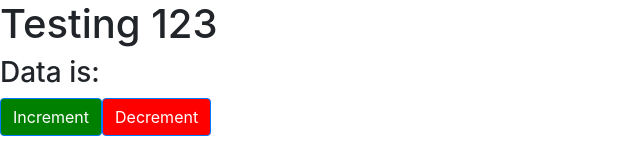
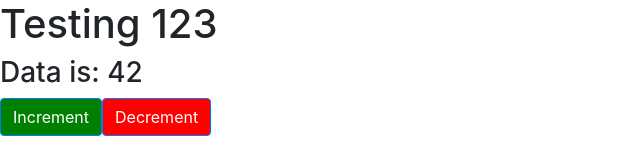
Before and after one commit to Paula63/shopping-wishlist, a React (Create React App) app: page /sandbox in a window 1280 px wide. Shown: the top 160 px of the page, without its empty margins (0-640 px from the left). Built offline with nearby package versions, Linux system fonts and the light colour scheme; no server answers.

Commit message:
updating tests

```diff
--- a/src/components/sandbox/Sandbox.jsx
+++ b/src/components/sandbox/Sandbox.jsx
@@ -6,7 +6,7 @@ import { decrement, increment, } from './testReducer';
 export default function Sandbox() {
 
     const dispatch = useDispatch();
-    const data = useSelector(state => state.data);
+    const data = useSelector(state => state.test.data);
 
     return (
         <>
```
